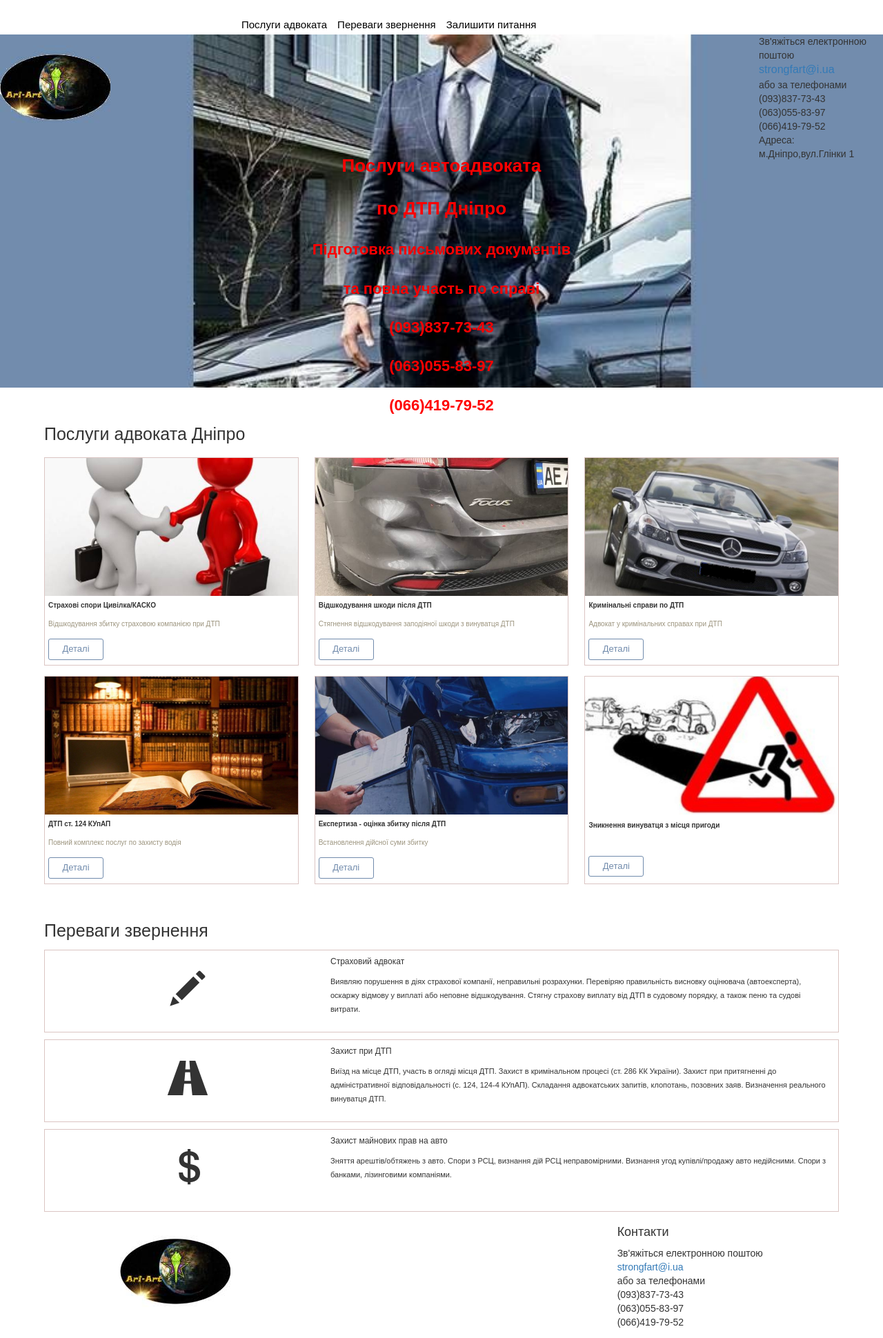
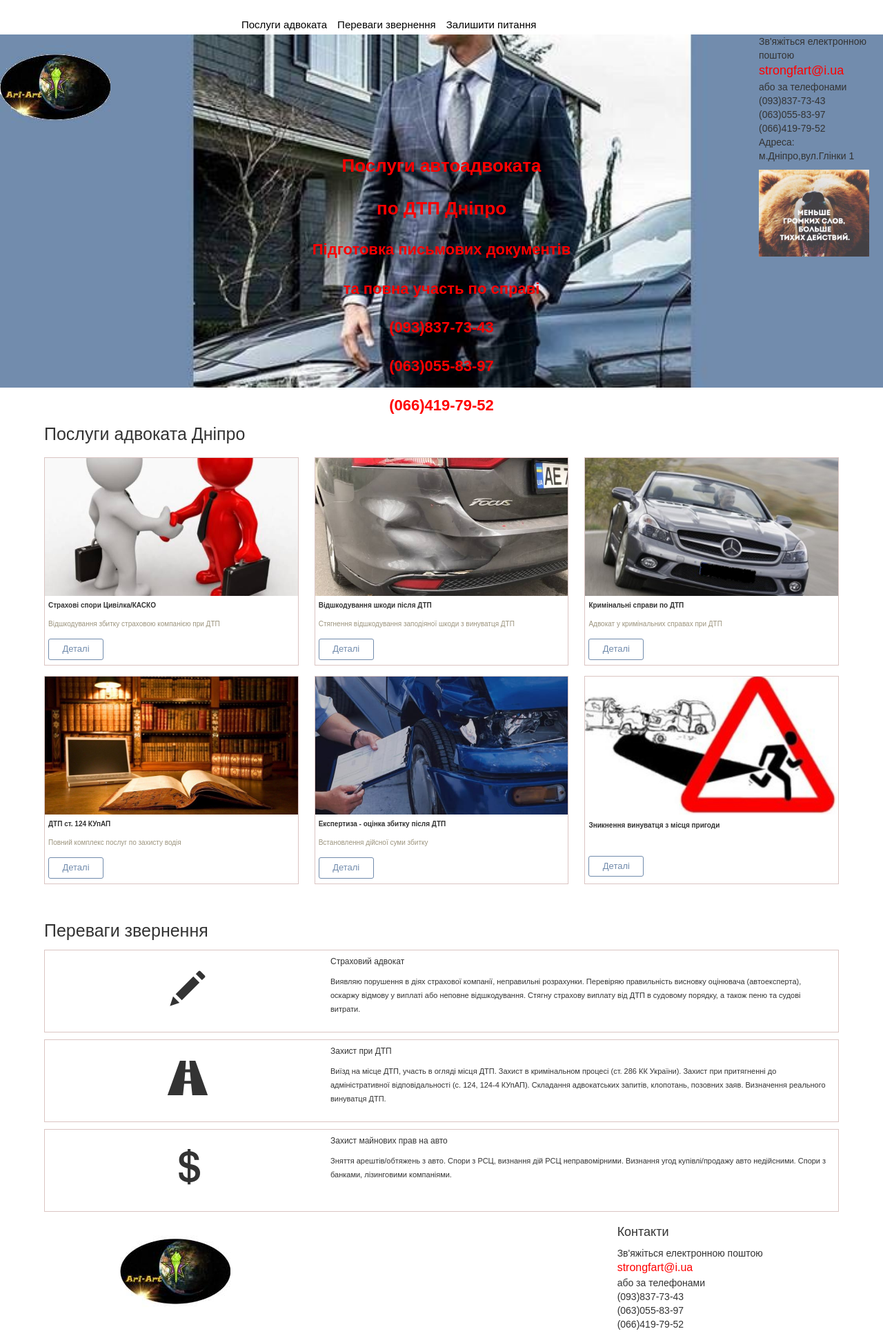
Before and after one commit to AndreiChornii/layer, a PHP site: page / in a window 1280 px wide. Shown: the whole page at 69% size. Run offline with PHP 8.4, Linux system fonts and the light colour scheme; some libraries are stand-ins or nearby versions.

Commit message:
fix_021220_2

```diff
--- a/public/jokes.css
+++ b/public/jokes.css
@@ -86,8 +86,9 @@ input[type="checkbox"] + label {clear: right;}
     text-decoration: none;
     color: #443A5C;
     cursor: pointer;
-    font-size: 22px;
+    font-size: 24px;
     font-weight: bold;
+    color: red;
 }
 
 .wrapper_footer div:last-child .menu_footer ul li:last-child a{
--- a/public/style.css
+++ b/public/style.css
@@ -56,6 +56,15 @@ header{
     margin-top: 50px;
 }
 
+#bear_in_header{
+    width: 160px;
+    height: 126px;
+    /*border: 1px solid black;*/
+    background-image: url(img/bear_small.jpg);
+    /*position: absolute;*/
+    /*margin-top: 50px;*/
+}
+
 #right_block_in_header{
     width: 180px;
     height: 160px;
@@ -67,7 +76,8 @@ header{
 }
 
 #right_block_in_header a{
-    font-size: 16px;
+    font-size: 18px;
+    color: red;
 }
 
 #banner{
@@ -541,7 +551,8 @@ footer{
     text-decoration: none;
     /*color: #443A5C;*/
     cursor: pointer;
-    font-size: 14px;
+    font-size: 16px;
+    color: red;
 }
 
 .wrapper_footer div:last-child .menu_footer ul li:last-child a{
--- a/templates/home.html.php
+++ b/templates/home.html.php
@@ -46,6 +46,9 @@
                 <li>Адреса:</li>
                 <li>м.Дніпро,вул.Глінки 1</li>
             </ul>
+            <div id="bear_in_header">
+
+            </div>
         </div>
         <div class="hamburger-menu">
             <input id="menu__toggle" type="checkbox" />
```
Also changed, not shown: public/img/bear.jpg (added), public/img/bear_small.jpg (added).
